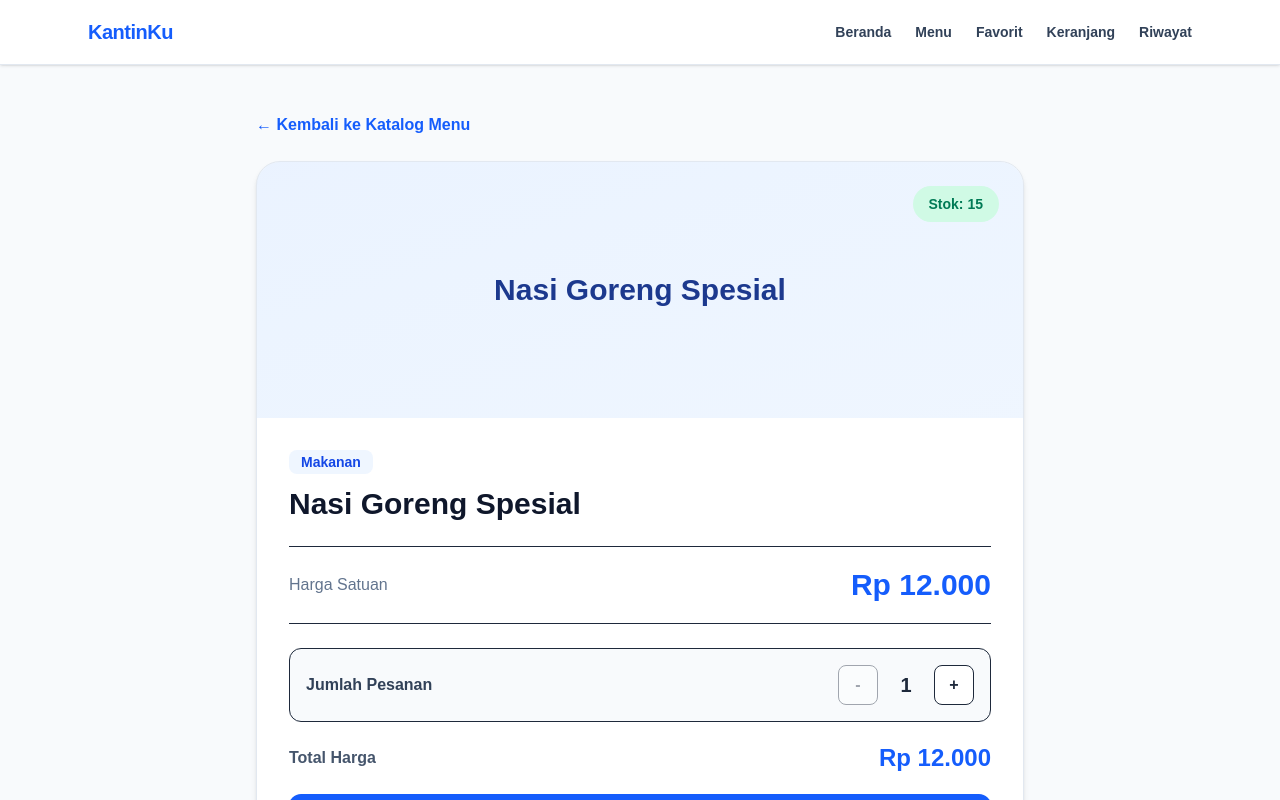
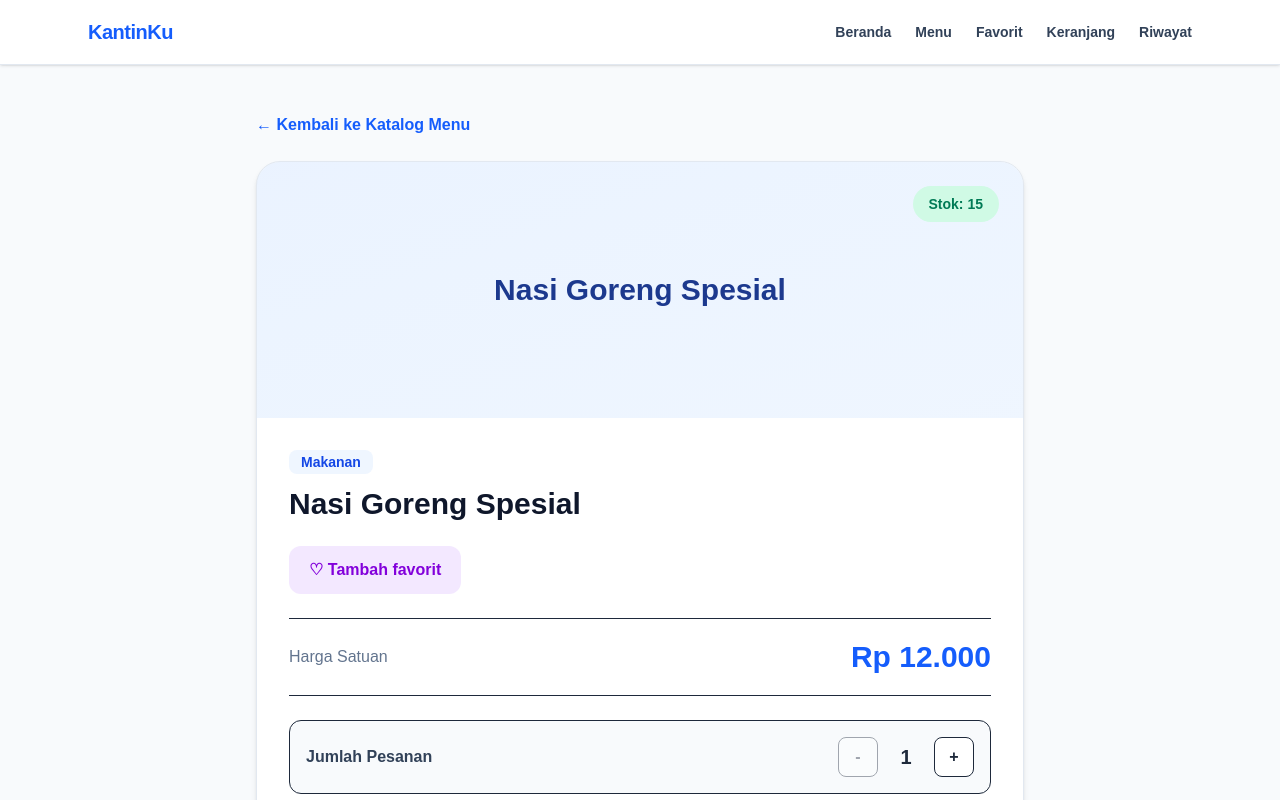
Before and after one commit to leonyrpl-droid/KantinKu, a Next.js app: page /menu/1 in a window 1280 px wide. Shown: the top 800 px of the page. Built offline with nearby package versions, Linux system fonts and the light colour scheme.

Commit message:
Menambahkan fitur favorit pada detail menu

```diff
--- a/app/menu/[id]/page.tsx
+++ b/app/menu/[id]/page.tsx
@@ -1,5 +1,6 @@
 "use client";
 
+import TombolFavorit from "@/components/TombolFavorit";
 import { use, useState, useEffect } from "react";
 import { useRouter, notFound } from "next/navigation";
 import Link from "next/link";
@@ -74,7 +75,6 @@ export default function DetailMenu({ params }: DetailProps) {
     const cart = getKeranjang();
 
     const ditemukan = cart.find((k) => k.id === item.id);
-
     const jumlahLama = ditemukan ? ditemukan.jumlah : 0;
 
     if (jumlah < 1 || jumlahLama + jumlah > item.stok) {
@@ -137,6 +137,9 @@ export default function DetailMenu({ params }: DetailProps) {
                 {item.nama}
               </h2>
             </div>
+
+            {/* Tombol Favorit */}
+            <TombolFavorit menuId={item.id} />
 
             <div className="flex justify-between items-center border-y py-5">
               <span className="text-slate-500 font-medium">Harga Satuan</span>
--- /dev/null
+++ b/components/TombolFavorit.tsx
@@ -0,0 +1,50 @@
+"use client";
+
+import { useEffect, useState } from "react";
+
+export default function TombolFavorit({ menuId }: { menuId: number }) {
+  const [favorit, setFavorit] = useState(false);
+
+  useEffect(() => {
+    const periksaFavorit = () => {
+      const data = localStorage.getItem("favorit");
+      const daftar: number[] = data ? JSON.parse(data) : [];
+      setFavorit(daftar.includes(menuId));
+    };
+
+    periksaFavorit();
+
+    window.addEventListener("favorit-berubah", periksaFavorit);
+
+    return () => {
+      window.removeEventListener("favorit-berubah", periksaFavorit);
+    };
+  }, [menuId]);
+
+  function toggleFavorit() {
+    const data = localStorage.getItem("favorit");
+    const daftar: number[] = data ? JSON.parse(data) : [];
+
+    let hasil: number[];
+
+    if (daftar.includes(menuId)) {
+      hasil = daftar.filter((id) => id !== menuId);
+    } else {
+      hasil = [...daftar, menuId];
+    }
+
+    localStorage.setItem("favorit", JSON.stringify(hasil));
+    setFavorit(hasil.includes(menuId));
+
+    window.dispatchEvent(new Event("favorit-berubah"));
+  }
+
+  return (
+    <button
+      onClick={toggleFavorit}
+      className="rounded-xl bg-purple-100 px-5 py-3 font-semibold text-purple-700 hover:bg-purple-200"
+    >
+      {favorit ? "♥ Favorit" : "♡ Tambah favorit"}
+    </button>
+  );
+}
```
Also changed, not shown: app/api/menu/[id]/route.ts (added), app/api/menu/route.ts (added).
